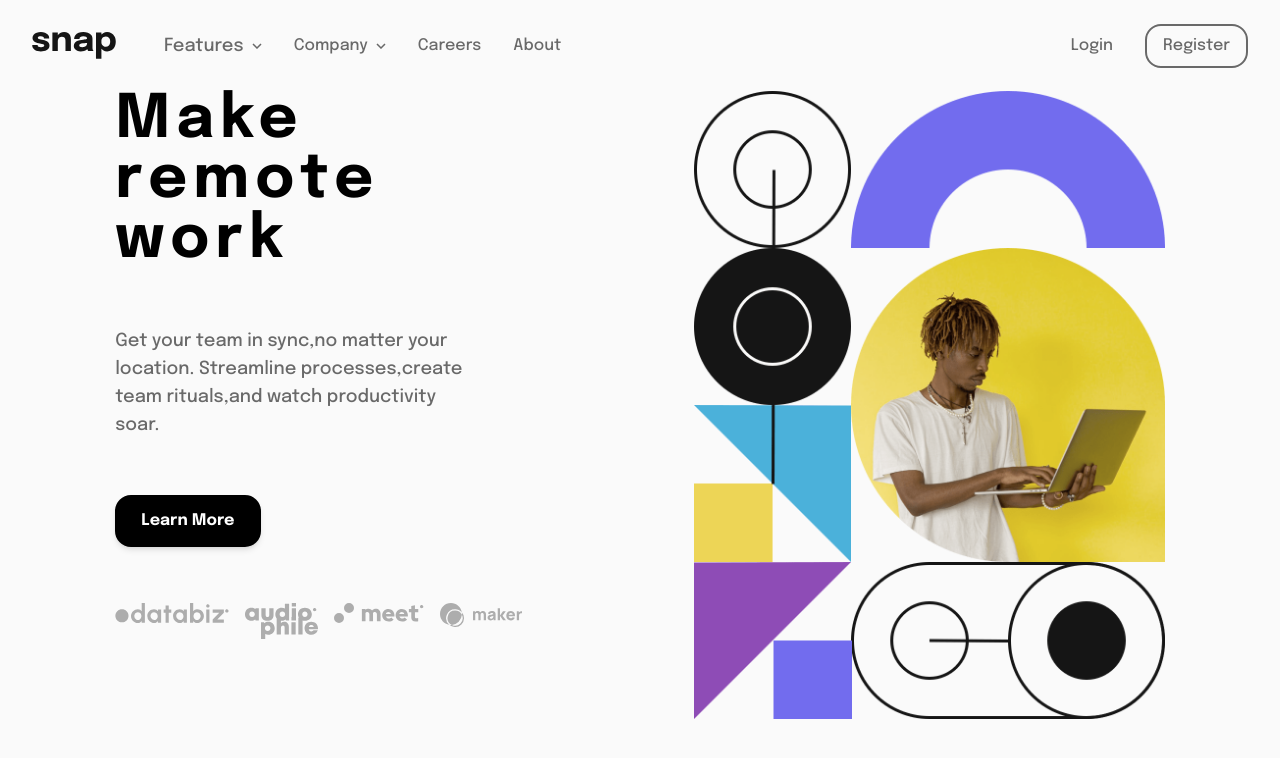
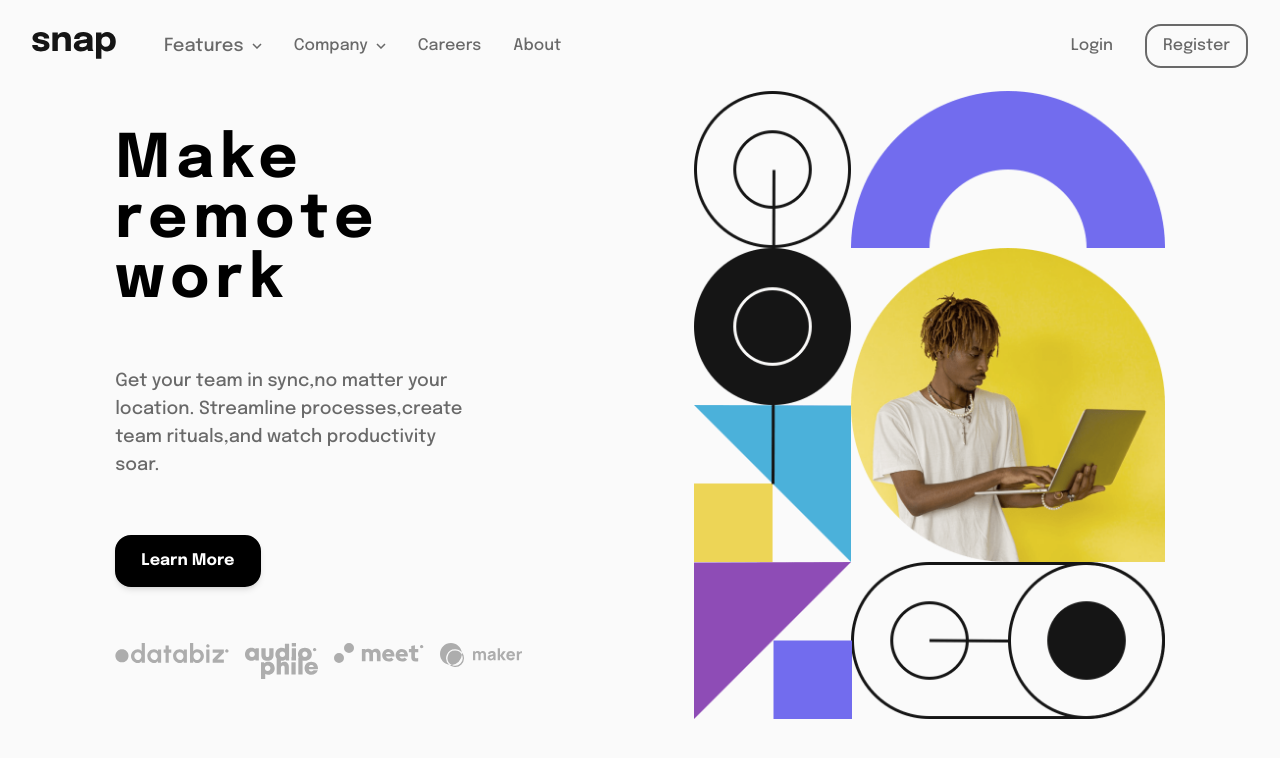
Before and after one commit to sagardwivedi/snap, a React (Create React App) app: page / in a window 1280 px wide. Shown: the top 758 px of the page. Built offline with nearby package versions, Linux system fonts and the light colour scheme.

Commit message:
Hero Section for mobile and desktop

```diff
--- a/src/components/Hero.jsx
+++ b/src/components/Hero.jsx
@@ -9,7 +9,7 @@ import Maker from "../images/client-maker.svg";
 export const Hero = () => {
     return (
         <div className="flex flex-col-reverse md:mx-auto md:w-[82%] md:flex-row md:gap-x-16">
-            <div className="w-full md:my-auto md:h-screen">
+            <div className="w-full md:my-auto md:h-full">
                 <div className="mt-10 space-y-8 text-center md:mt-0 md:w-[68%] md:space-y-14 md:text-left ">
                     <h1 className="text-4xl font-bold md:text-6xl md:tracking-widest">
                         Make remote work
@@ -42,7 +42,7 @@ export const Hero = () => {
                     </div>
                 </div>
             </div>
-            <div className="md:my-auto md:h-screen">
+            <div className="md:my-auto md:h-full">
                 <img
                     src={HeroDesktop}
                     className="hidden md:block md:object-contain"
```
